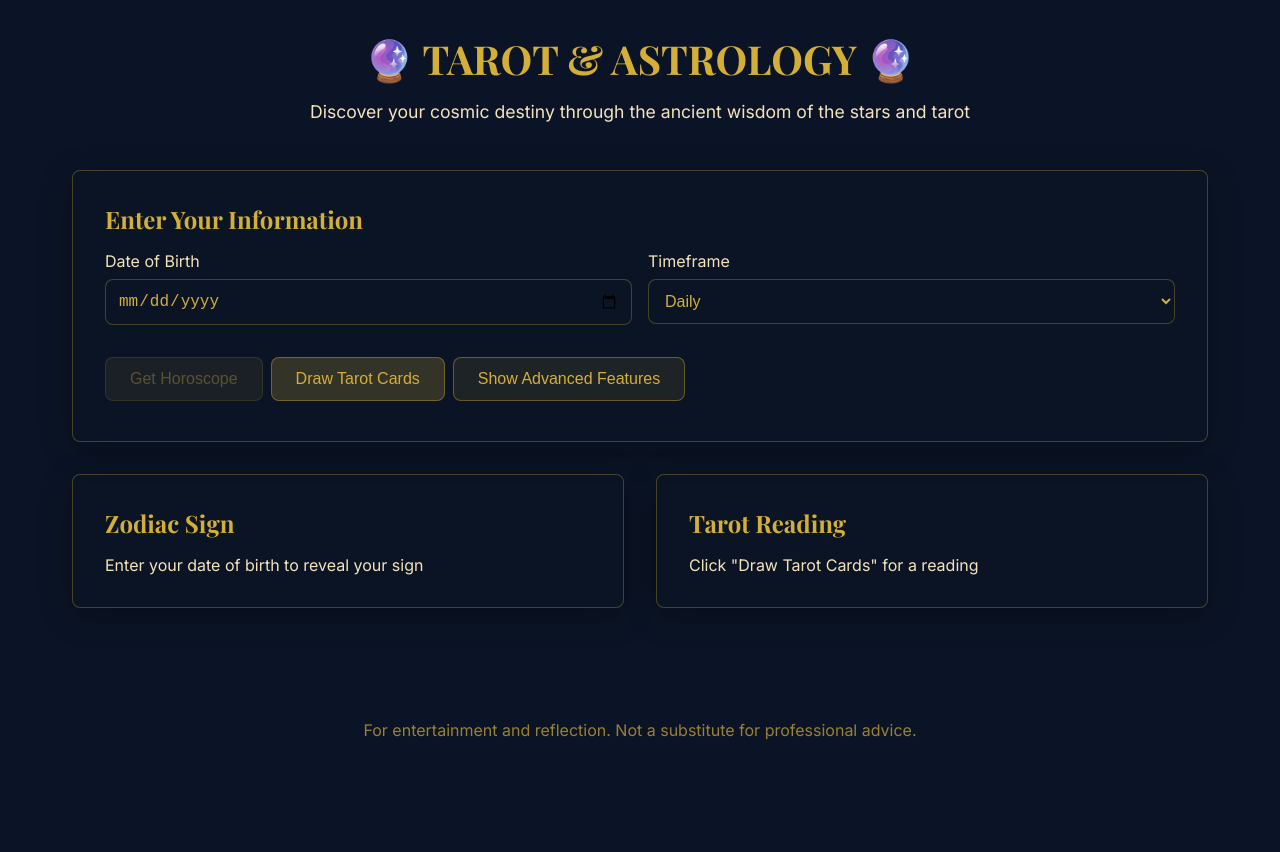
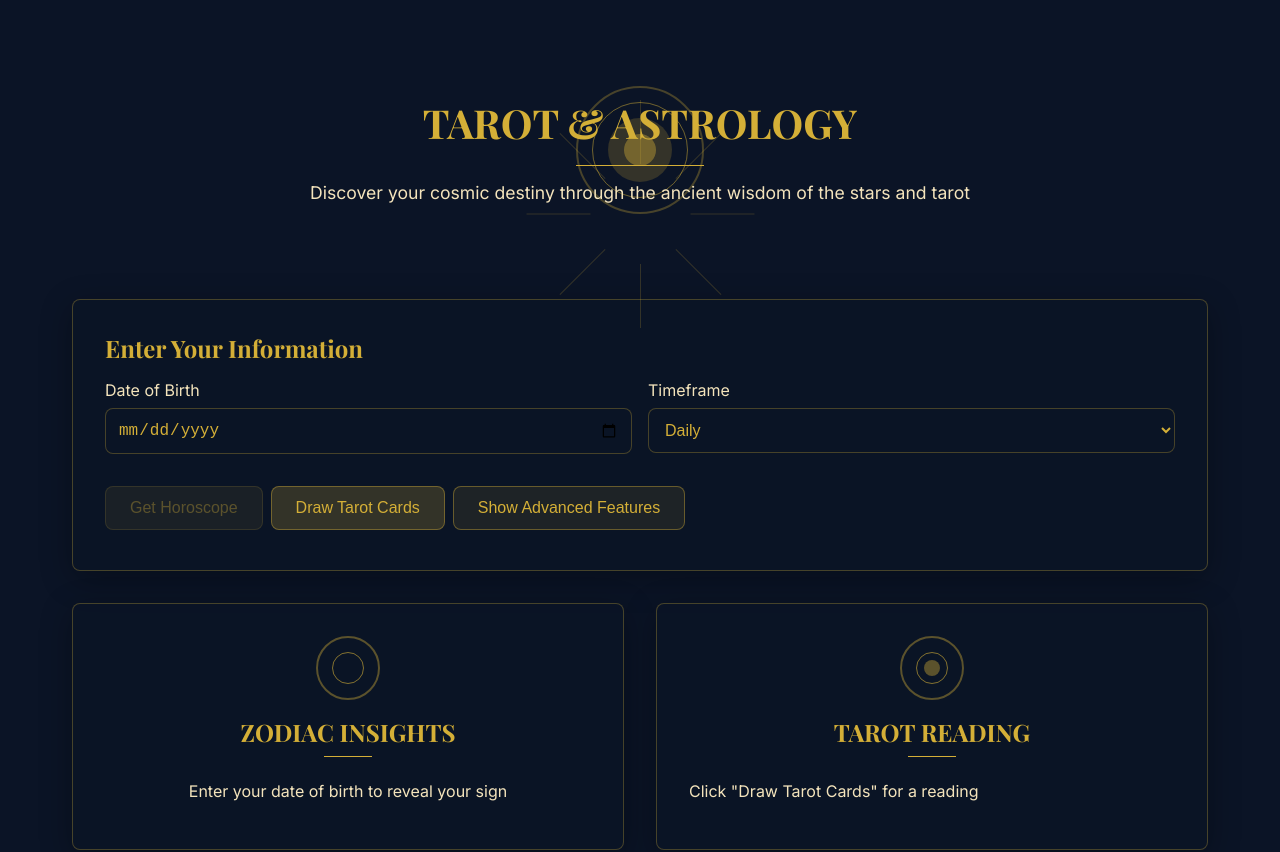
Before and after one commit to ligy20031218/astro-taro-test-run, a Next.js app: page / in a window 1280 px wide. Shown: the top 852 px of the page. Before the commit the page ends 804 px from the top, so only its background shows below. Built offline with nearby package versions, Linux system fonts and the light colour scheme; a web font is replaced by a local one.

Commit message:
Add artistic decorations: sunburst header, circular icons, and decorative lines

```diff
--- a/src/app/page.tsx
+++ b/src/app/page.tsx
@@ -169,11 +169,78 @@ export default function HomePage() {
 
   return (
     <div style={styles.container}>
-      <header style={styles.header}>
-        <h1 style={styles.title}>🔮 TAROT & ASTROLOGY 🔮</h1>
-        <p style={{ color: '#F4E4BC', fontSize: '1.1rem', fontFamily: 'var(--font-inter), sans-serif' }}>
-          Discover your cosmic destiny through the ancient wisdom of the stars and tarot
-        </p>
+      {/* Decorative Header with Celestial Elements */}
+      <header style={{ position: 'relative', textAlign: 'center', padding: '4rem 1rem', marginBottom: '2rem' }}>
+        <div style={{ position: 'absolute', inset: 0, display: 'flex', alignItems: 'center', justifyContent: 'center' }}>
+          {/* Central Sunburst */}
+          <div style={{
+            width: '8rem',
+            height: '8rem',
+            border: '2px solid rgba(212, 175, 55, 0.3)',
+            borderRadius: '50%',
+            display: 'flex',
+            alignItems: 'center',
+            justifyContent: 'center'
+          }}>
+            <div style={{
+              width: '6rem',
+              height: '6rem',
+              border: '1px solid rgba(212, 175, 55, 0.5)',
+              borderRadius: '50%',
+              display: 'flex',
+              alignItems: 'center',
+              justifyContent: 'center'
+            }}>
+              <div style={{
+                width: '4rem',
+                height: '4rem',
+                backgroundColor: 'rgba(212, 175, 55, 0.2)',
+                borderRadius: '50%',
+                display: 'flex',
+                alignItems: 'center',
+                justifyContent: 'center'
+              }}>
+                <div style={{
+                  width: '2rem',
+                  height: '2rem',
+                  backgroundColor: 'rgba(212, 175, 55, 0.4)',
+                  borderRadius: '50%'
+                }}></div>
+              </div>
+            </div>
+          </div>
+          {/* Radiating lines */}
+          <div style={{ position: 'absolute', inset: 0 }}>
+            {[...Array(8)].map((_, i) => (
+              <div
+                key={i}
+                style={{
+                  position: 'absolute',
+                  width: '1px',
+                  height: '4rem',
+                  backgroundColor: 'rgba(212, 175, 55, 0.2)',
+                  transformOrigin: 'bottom',
+                  transform: `rotate(${i * 45}deg) translateY(-50px)`,
+                  left: '50%',
+                  top: '50%'
+                }}
+              />
+            ))}
+          </div>
+        </div>
+
+        <div style={{ position: 'relative', zIndex: 10 }}>
+          <h1 style={styles.title}>TAROT & ASTROLOGY</h1>
+          <div style={{
+            width: '8rem',
+            height: '1px',
+            backgroundColor: '#D4AF37',
+            margin: '0 auto 1rem'
+          }}></div>
+          <p style={{ color: '#F4E4BC', fontSize: '1.1rem', fontFamily: 'var(--font-inter), sans-serif' }}>
+            Discover your cosmic destiny through the ancient wisdom of the stars and tarot
+          </p>
+        </div>
       </header>
 
       <main>
@@ -234,28 +301,113 @@ export default function HomePage() {
 
         <div style={styles.grid}>
           <div style={styles.card}>
-            <h2 style={{ marginBottom: '1rem', fontSize: '1.5rem', fontFamily: 'var(--font-playfair), serif' }}>Zodiac Sign</h2>
-            {zodiac ? (
+            <div style={{ textAlign: 'center', marginBottom: '1.5rem' }}>
+              {/* Decorative Circle Icon */}
+              <div style={{
+                width: '4rem',
+                height: '4rem',
+                border: '2px solid rgba(212, 175, 55, 0.4)',
+                borderRadius: '50%',
+                display: 'flex',
+                alignItems: 'center',
+                justifyContent: 'center',
+                margin: '0 auto 1rem'
+              }}>
+                <div style={{
+                  width: '2rem',
+                  height: '2rem',
+                  border: '1px solid rgba(212, 175, 55, 0.6)',
+                  borderRadius: '50%'
+                }}></div>
+              </div>
+              <h2 style={{ marginBottom: '0.5rem', fontSize: '1.5rem', fontFamily: 'var(--font-playfair), serif' }}>ZODIAC INSIGHTS</h2>
+              <div style={{
+                width: '3rem',
+                height: '1px',
+                backgroundColor: '#D4AF37',
+                margin: '0 auto'
+              }}></div>
+            </div>
+            <div style={{ textAlign: 'center', marginBottom: '1rem' }}>
+              {zodiac ? (
+                <p style={{
+                  color: '#F4E4BC',
+                  fontSize: '1.125rem',
+                  fontFamily: 'var(--font-inter), sans-serif'
+                }}>
+                  <span style={{ fontFamily: 'var(--font-playfair), serif', color: '#D4AF37', fontSize: '1.25rem' }}>
+                    {zodiac}
+                  </span>
+                </p>
+              ) : (
+                <p style={{ color: '#F4E4BC', fontFamily: 'var(--font-inter), sans-serif' }}>
+                  Enter your date of birth to reveal your sign
+                </p>
+              )}
+            </div>
+
+            {zodiac && (
               <div style={styles.result}>
-                <p style={{ fontSize: '1.5rem', fontWeight: 'bold', marginBottom: '0.5rem', fontFamily: 'var(--font-playfair), serif' }}>
-                  {zodiac}
-                </p>
                 {fortune && (
-                  <div style={{ marginTop: '1rem', color: '#F4E4BC' }}>
-                    <h3 style={{ marginBottom: '0.5rem', textTransform: 'capitalize' }}>
+                  <div style={{ paddingTop: '1.5rem', borderTop: '1px solid rgba(212, 175, 55, 0.2)' }}>
+                    <h3 style={{
+                      fontFamily: 'var(--font-playfair), serif',
+                      color: '#D4AF37',
+                      fontSize: '1.125rem',
+                      marginBottom: '0.75rem',
+                      textTransform: 'capitalize'
+                    }}>
                       {horizon} Horoscope
                     </h3>
-                    <p>{fortune}</p>
+                    <p style={{
+                      color: '#F4E4BC',
+                      fontFamily: 'var(--font-inter), sans-serif',
+                      lineHeight: '1.75'
+                    }}>{fortune}</p>
                   </div>
                 )}
               </div>
-            ) : (
-              <p style={{ color: '#F4E4BC' }}>Enter your date of birth to reveal your sign</p>
             )}
           </div>
 
           <div style={styles.card}>
-            <h2 style={{ marginBottom: '1rem', fontSize: '1.5rem', fontFamily: 'var(--font-playfair), serif' }}>Tarot Reading</h2>
+            <div style={{ textAlign: 'center', marginBottom: '1.5rem' }}>
+              {/* Decorative Circle Icon */}
+              <div style={{
+                width: '4rem',
+                height: '4rem',
+                border: '2px solid rgba(212, 175, 55, 0.4)',
+                borderRadius: '50%',
+                display: 'flex',
+                alignItems: 'center',
+                justifyContent: 'center',
+                margin: '0 auto 1rem'
+              }}>
+                <div style={{
+                  width: '2rem',
+                  height: '2rem',
+                  border: '1px solid rgba(212, 175, 55, 0.6)',
+                  borderRadius: '50%',
+                  display: 'flex',
+                  alignItems: 'center',
+                  justifyContent: 'center'
+                }}>
+                  <div style={{
+                    width: '1rem',
+                    height: '1rem',
+                    backgroundColor: 'rgba(212, 175, 55, 0.4)',
+                    borderRadius: '50%'
+                  }}></div>
+                </div>
+              </div>
+              <h2 style={{ marginBottom: '0.5rem', fontSize: '1.5rem', fontFamily: 'var(--font-playfair), serif' }}>TAROT READING</h2>
+              <div style={{
+                width: '3rem',
+                height: '1px',
+                backgroundColor: '#D4AF37',
+                margin: '0 auto'
+              }}></div>
+            </div>
             {tarot ? (
               <div>
                 <p style={{ marginBottom: '1rem', color: '#F4E4BC', fontStyle: 'italic' }}>
@@ -280,14 +432,47 @@ export default function HomePage() {
         {/* Advanced Features Section */}
         {showAdvanced && (
           <div style={{ marginTop: '3rem' }}>
-            <h2 style={{ textAlign: 'center', fontSize: '2rem', marginBottom: '2rem', color: '#D4AF37', fontFamily: 'var(--font-playfair), serif' }}>
-              ⭐ ADVANCED COSMIC INSIGHTS ⭐
-            </h2>
+            <div style={{ textAlign: 'center', marginBottom: '2rem' }}>
+              <h2 style={{ fontSize: '2rem', marginBottom: '0.5rem', color: '#D4AF37', fontFamily: 'var(--font-playfair), serif' }}>
+                ADVANCED COSMIC INSIGHTS
+              </h2>
+              <div style={{
+                width: '8rem',
+                height: '1px',
+                backgroundColor: '#D4AF37',
+                margin: '0 auto'
+              }}></div>
+            </div>
 
             <div style={styles.grid}>
               {/* Detailed Horoscope */}
               <div style={styles.card}>
-                <h3 style={{ marginBottom: '1rem', fontSize: '1.5rem', textAlign: 'center', fontFamily: 'var(--font-playfair), serif' }}>DETAILED HOROSCOPE</h3>
+                <div style={{ textAlign: 'center', marginBottom: '1.5rem' }}>
+                  <div style={{
+                    width: '3rem',
+                    height: '3rem',
+                    border: '2px solid rgba(212, 175, 55, 0.4)',
+                    borderRadius: '50%',
+                    display: 'flex',
+                    alignItems: 'center',
+                    justifyContent: 'center',
+                    margin: '0 auto 0.75rem'
+                  }}>
+                    <div style={{
+                      width: '1.5rem',
+                      height: '1.5rem',
+                      border: '1px solid rgba(212, 175, 55, 0.6)',
+                      borderRadius: '50%'
+                    }}></div>
+                  </div>
+                  <h3 style={{ marginBottom: '0.5rem', fontSize: '1.5rem', textAlign: 'center', fontFamily: 'var(--font-playfair), serif' }}>DETAILED HOROSCOPE</h3>
+                  <div style={{
+                    width: '3rem',
+                    height: '1px',
+                    backgroundColor: '#D4AF37',
+                    margin: '0 auto'
+                  }}></div>
+                </div>
 
                 {zodiac && (
                   <div style={{ textAlign: 'center', marginBottom: '1rem', padding: '0.5rem', background: 'rgba(212, 175, 55, 0.1)', borderRadius: '0.5rem' }}>
@@ -387,7 +572,42 @@ export default function HomePage() {
 
               {/* Advanced Tarot */}
               <div style={styles.card}>
-                <h3 style={{ marginBottom: '1rem', fontSize: '1.5rem', textAlign: 'center', fontFamily: 'var(--font-playfair), serif' }}>ADVANCED TAROT</h3>
+                <div style={{ textAlign: 'center', marginBottom: '1.5rem' }}>
+                  <div style={{
+                    width: '3rem',
+                    height: '3rem',
+                    border: '2px solid rgba(212, 175, 55, 0.4)',
+                    borderRadius: '50%',
+                    display: 'flex',
+                    alignItems: 'center',
+                    justifyContent: 'center',
+                    margin: '0 auto 0.75rem'
+                  }}>
+                    <div style={{
+                      width: '1.5rem',
+                      height: '1.5rem',
+                      border: '1px solid rgba(212, 175, 55, 0.6)',
+                      borderRadius: '50%',
+                      display: 'flex',
+                      alignItems: 'center',
+                      justifyContent: 'center'
+                    }}>
+                      <div style={{
+                        width: '0.75rem',
+                        height: '0.75rem',
+                        backgroundColor: 'rgba(212, 175, 55, 0.4)',
+                        borderRadius: '50%'
+                      }}></div>
+                    </div>
+                  </div>
+                  <h3 style={{ marginBottom: '0.5rem', fontSize: '1.5rem', textAlign: 'center', fontFamily: 'var(--font-playfair), serif' }}>ADVANCED TAROT</h3>
+                  <div style={{
+                    width: '3rem',
+                    height: '1px',
+                    backgroundColor: '#D4AF37',
+                    margin: '0 auto'
+                  }}></div>
+                </div>
 
                 <div style={{ marginBottom: '1rem' }}>
                   <label style={{ display: 'block', marginBottom: '0.5rem', color: '#F4E4BC', fontSize: '0.875rem' }}>
```
